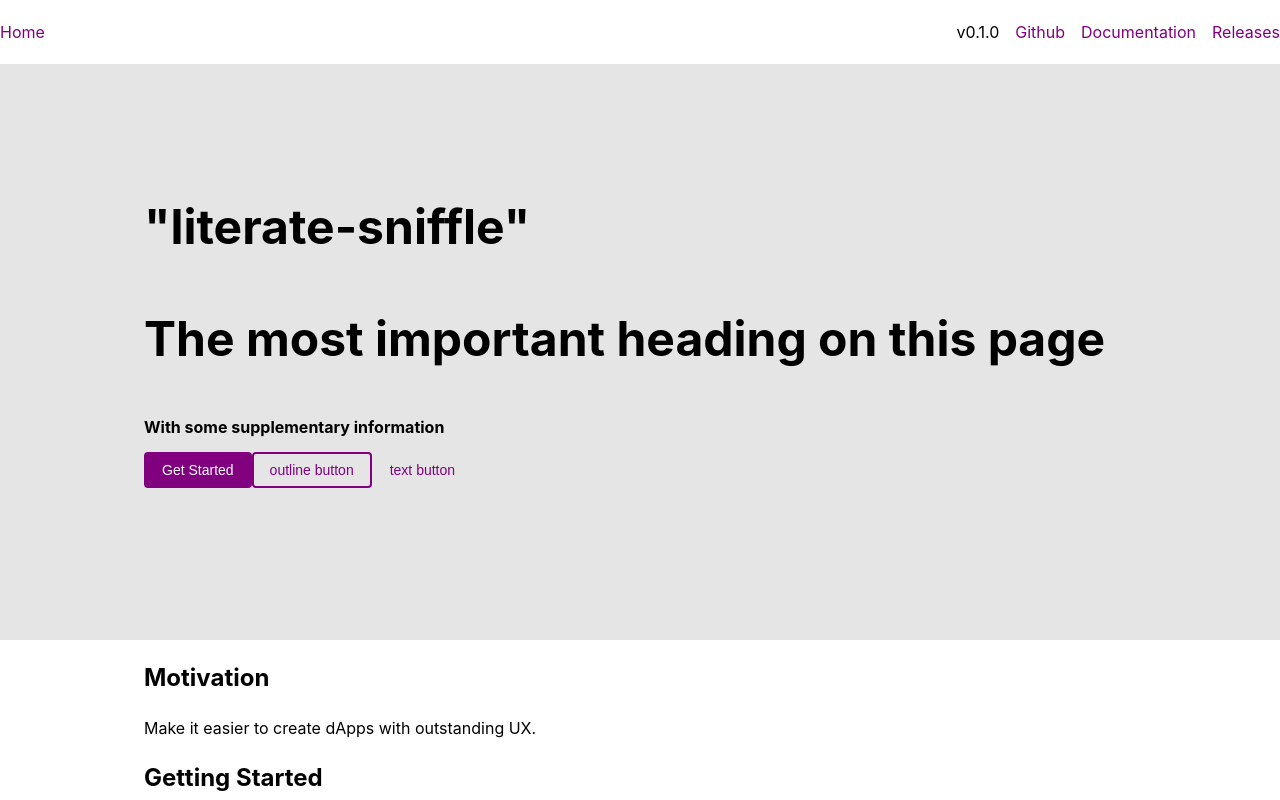
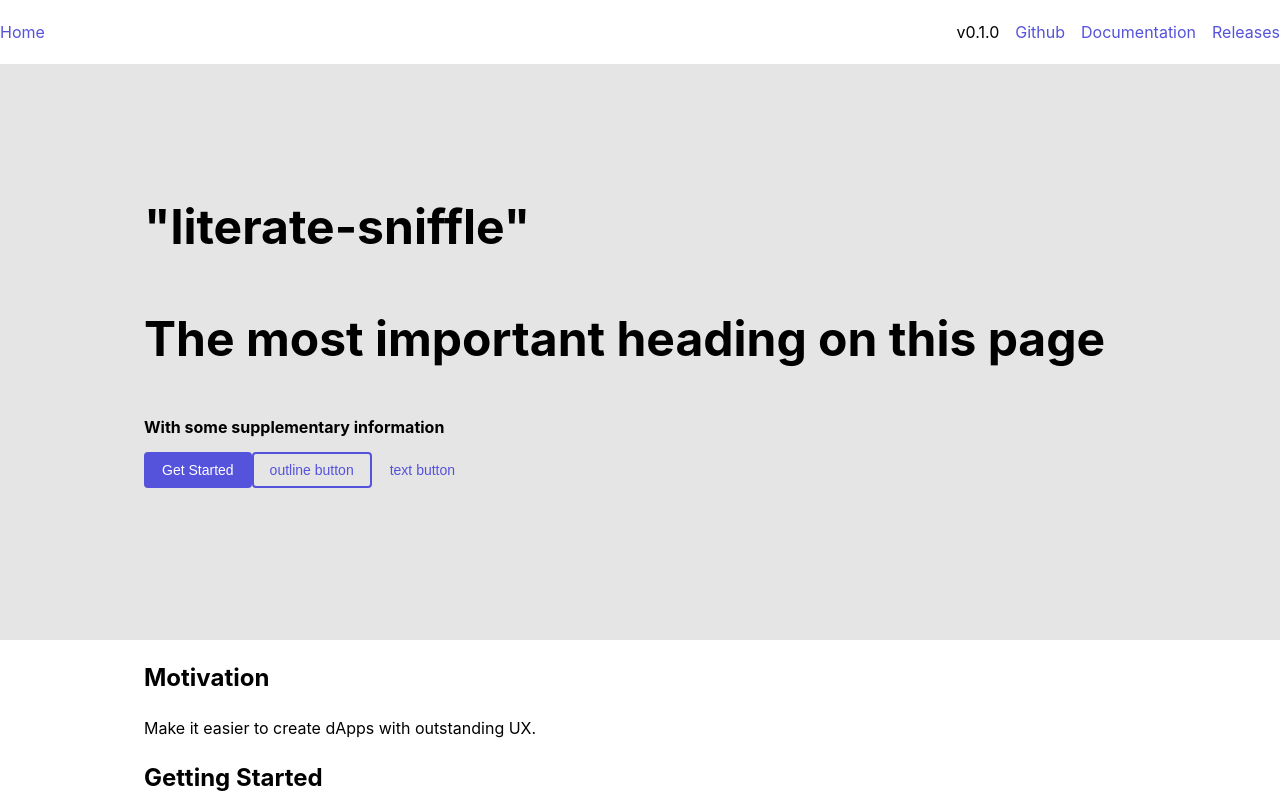
Before and after one commit to ConsenSysMesh/design-system-website, a Next.js app: page / in a window 1280 px wide. Shown: the top 800 px of the page. Built offline with nearby package versions, Linux system fonts and the light colour scheme.

Commit message:
add hex color from mockups

```diff
--- a/components/theme.js
+++ b/components/theme.js
@@ -8,7 +8,7 @@ const theme = {
       '-apple-system, BlinkMacSystemFont, "avenir next", avenir, "helvetica neue", helvetica, ubuntu, roboto, noto, "segoe ui", arial, sans-serif',
   },
   colors: {
-    primary: 'purple',
+    primary: '#5552DC',
     black: '#000',
     white: '#FFF'
   }
```
